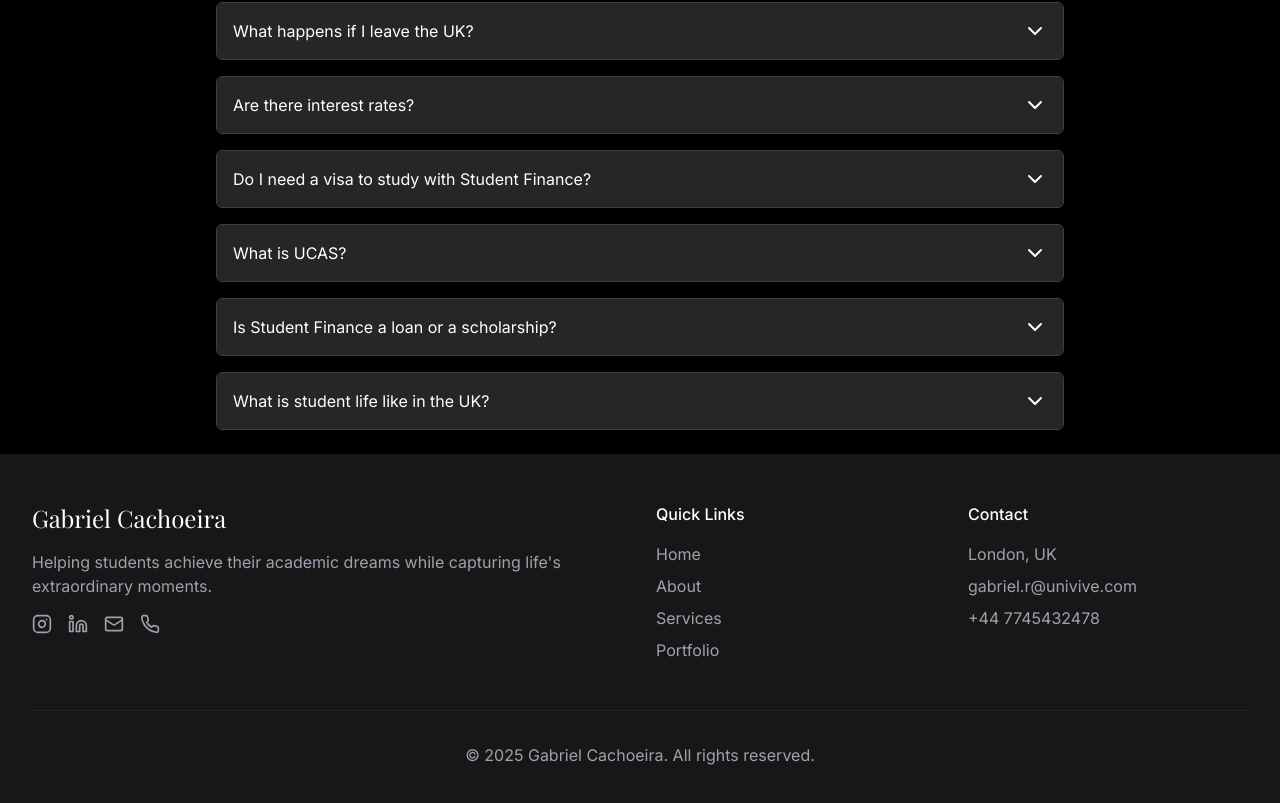
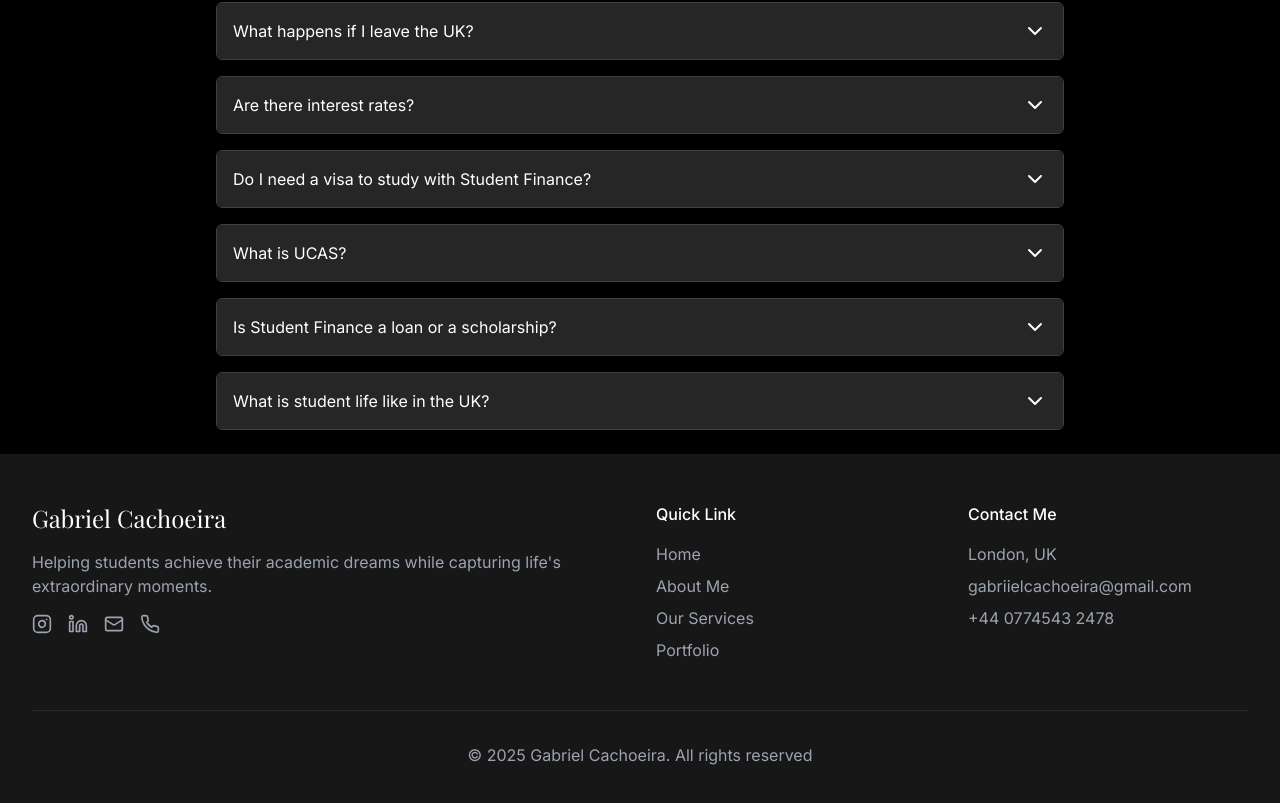
Before and after one commit to cachoeira33/StudentAdvisorWebsite, a React (Vite) app: page /faq in a window 1280 px wide. Shown: the part 1488-2291 px from the top of the page. Built offline with nearby package versions, Linux system fonts and the light colour scheme.

Commit message:
Cocrrecao traducoes

```diff
--- a/src/components/Footer.tsx
+++ b/src/components/Footer.tsx
@@ -1,7 +1,11 @@
 import React from 'react';
 import { Instagram, Linkedin, Mail, Phone } from 'lucide-react';
 
+import { useTranslation } from 'react-i18next';
+import 'i18next';
+
 const Footer = () => {
+  const { t } = useTranslation();
   return (
     <footer className="bg-neutral-900 text-gray-400">
       <div className="max-w-7xl mx-auto px-4 sm:px-6 lg:px-8 py-12">
@@ -9,38 +13,38 @@ const Footer = () => {
           <div className="col-span-1 md:col-span-2">
             <h3 className="text-2xl font-serif text-white mb-4">Gabriel Cachoeira</h3>
             <p className="mb-4">
-              Helping students achieve their academic dreams while capturing life's extraordinary moments.
+              {t('footer.EffectMessage')}
             </p>
             <div className="flex space-x-4">
               <SocialLink href="https://www.instagram.com/gabriielcachoeira" icon={<Instagram size={20} />} />
               <SocialLink href="#" icon={<Linkedin size={20} />} />
               <SocialLink href="mailto:gabriel.r@univive.com" icon={<Mail size={20} />} />
-              <SocialLink href="tel:+447745432478" icon={<Phone size={20} />} />
+              <SocialLink href={t('contactDetails.phoneNumber')} icon={<Phone size={20} />} />
             </div>
           </div>
 
           <div>
-            <h4 className="text-white font-medium mb-4">Quick Links</h4>
+            <h4 className="text-white font-medium mb-4">{t('footer.atalhotexto')}</h4>
             <ul className="space-y-2">
-              <FooterLink href="#home">Home</FooterLink>
-              <FooterLink href="#about">About</FooterLink>
-              <FooterLink href="#services">Services</FooterLink>
+              <FooterLink href="#home">{t('nav.home')}</FooterLink>
+              <FooterLink href="#about">{t('aboutPage.title')}</FooterLink>
+              <FooterLink href="#services">{t('services.title')}</FooterLink>
               <FooterLink href="#portfolio">Portfolio</FooterLink>
             </ul>
           </div>
 
           <div>
-            <h4 className="text-white font-medium mb-4">Contact</h4>
+            <h4 className="text-white font-medium mb-4">{t('contactDetails.title')}</h4>
             <ul className="space-y-2">
               <li>London, UK</li>
-              <li>gabriel.r@univive.com</li>
-              <li>+44 7745432478</li>
+              <li>{t('contactDetails.emailAdvisor')}</li>
+              <li>{t('contactDetails.phoneNumber')}</li>
             </ul>
           </div>
         </div>
 
         <div className="border-t border-neutral-800 mt-12 pt-8 text-center">
-          <p>&copy; {new Date().getFullYear()} Gabriel Cachoeira. All rights reserved.</p>
+          <p>&copy; {new Date().getFullYear()} Gabriel Cachoeira. {t('footer.DireitosReservados')}</p>
         </div>
       </div>
     </footer>
--- a/src/components/Navbar.tsx
+++ b/src/components/Navbar.tsx
@@ -32,7 +32,7 @@ const Navbar = () => {
             <NavLink to="/student-finance">{t('nav.funding')}</NavLink>
             <NavLink to="/contact">{t('nav.contact')}</NavLink>
             <NavLink to="/testimonials">{t('nav.testimonials') || 'Testimonials'}</NavLink>
-            <NavLink to="/faq">{t('nav.faq')}</NavLink>
+            <NavLink to="/faq">{t('nav.navfaq')}</NavLink>
             <LanguageSelector />
             <button
               onClick={handleBookMeeting}
--- a/src/i18n/locales/en-GB.json
+++ b/src/i18n/locales/en-GB.json
@@ -9,7 +9,7 @@
     "contact": "Contact",
     "foundation": "Foundation Year",
     "bookMeeting": "Book a Meeting",
-    "faq": "FAQ"
+    "navfaq": "FAQ"
   },
   "hero": {
     "title": "Study in the UK",
@@ -74,8 +74,27 @@
       }
     ]
   },
-
-  "sfe": {
+  "footer": {
+    "contact": "Contact Me",
+    "followUs": "Follow Us On",
+    "EffectMessage": "Helping students achieve their academic dreams while capturing life's extraordinary moments.",
+    "DireitosReservados": "All rights reserved",
+    "atalhotexto": "Quick Link"
+  },
+  "contactDetails": {
+    "title": "Contact Me",
+    "phoneNumber": "+44 0774543 2478",
+    "emailAdvisor": "gabriielcachoeira@gmail.com"
+  },
+  "newsletter": {
+      "subscribe": "Subscribe to our Newsletter",
+      "emailPlaceholder": "Enter your email address",
+      "subscribeButton": "Subscribe",
+      "title": "Stay Updated",
+      "description": "Subscribe to our newsletter for the latest news, tips, and resources related to studying in the UK.",
+      "subscribeButtonAlt": "Subscribe Now"
+    },
+  "sfeInfo": {
     "title": "Student Finance England Benefits",
     "subtitle": "Financial Support for Your Studies",
     "tuitionLoan": "Tuition Fee Loan",
@@ -85,7 +104,68 @@
     "repayment": "Flexible Repayment",
     "repaymentDesc": "Only start repaying when you earn above the threshold",
     "additional": "Additional Support",
-        "additionalDesc": "Extra funding available for disabled students and those with dependents"
+    "additionalDesc": "Extra funding available for disabled students and those with dependents",
+    "funding": {
+      "title": "Student Finance",
+      "description": "Learn about the financial support available for students in the UK, including tuition fee loans, maintenance loans, and additional funding options."
+    },
+    "sfe.tuitionLoan": {
+      "title": "Tuition Fee Loan",
+      "description": "Cover your full tuition fees with a loan that you only start repaying after graduation."
+    },
+    "sfe.maintenanceLoan": {
+      "title": "Maintenance Loan",
+      "description": "Get support for living costs while you study."
+    },
+    "sfe.repayment": {
+      "title": "Flexible Repayment",
+      "description": "Only start repaying when you earn above the threshold."
+    },
+    "sfe.additional": {
+      "title": "Additional Support",
+      "description": "Extra funding available for disabled students and those with dependents."
+    },
+    "sfe.tuitionLoanDesc": {
+      "description": "Cover your full tuition fees with a loan that you only start repaying after graduation."
+    },
+    "sfe.maintenanceLoanDesc": {
+      "description": "Get support for living costs while you study."
+    },
+    "sfe.tuitionDesc": {
+      "description": "Cover your full tuition fees with a loan that you only start repaying after graduation."
+    },
+    "sfe.maintenanceDesc": {
+      "description": "Get support for living costs while you study."
+    },
+    "sfe.repaymentDesc": {
+      "description": "Only start repaying when you earn above the threshold."
+    },
+    "sfe.additionalDesc": {
+      "description": "Extra funding available for disabled students and those with dependents."
+    },
+    "sfeBenefits": {
+      "title": "Student Finance England Benefits",
+      "description": "Financial support for your studies, including tuition fee loans, maintenance loans, and additional support for eligible students."
+    },
+    "sfeTuitionLoan": {
+      "title": "Tuition Fee Loan",
+      "description": "Cover your full tuition fees with a loan that you only start repaying after graduation."
+    },
+    "sfeMaintenanceLoan": {
+      "title": "Maintenance Loan",
+      "description": "Get support for living costs while you study."
+    },
+    "sfeRepayment": {
+      "title": "Flexible Repayment",
+      "description": "Only start repaying when you earn above the threshold."
+    },
+    "sfeAdditional": {
+      "title": "Additional Support",
+      "description": "Extra funding available for disabled students and those with dependents."
+    },
+    "sfeTuitionDesc": {
+      "description": "Cover your full tuition fees with a loan that you only start repaying after graduation."
+    }
   },
   "faq": {
     "title": "Frequently Asked Questions",
@@ -211,23 +291,8 @@
       "answer": "Yes, you can apply for funding for the next academic year if you meet the criteria."
     }
   },
-      "footer": {
-        "contact": "Contact Us",
-        "privacy": "Privacy Policy",
-        "terms": "Terms of Service",
-        "social": {
-          "followUs": "Follow Us",
-          "facebook": "Facebook",
-          "twitter": "Twitter",
-          "instagram": "Instagram"
-        },
-        "newsletter": {
-          "subscribe": "Subscribe to our Newsletter",
-          "emailPlaceholder": "Enter your email address",
-          "subscribeButton": "Subscribe"
-        }
-      },
-      "about": {
+
+  "aboutUs": {
    "title": "About Us",
    "description": "We are dedicated to helping students navigate the complexities of studying in the UK, from university applications to student finance and our mission is to provide clear, accessible information and personalized support to ensure your success in the UK education system.",
    "team": "Meet Our Team",
@@ -290,11 +355,6 @@
   "cta": "Schedule Your Consultation"
 },
 "learnMore": {
-        "title": "Learn More",
-        "description": "Discover more about our services, the UK education system, and how we can assist you in achieving your academic goals."
-      },
-      "newsletter": {
-        "title": "Stay Updated",
   "description": "Subscribe to our newsletter for the latest news, tips, and resources related to studying in the UK.",
   "subscribeButton": "Subscribe Now"
 },
@@ -314,68 +374,6 @@
   "emailPlaceholder": "Your Email",
   "messagePlaceholder": "Your Message",
   "submitButton": "Send Message"
-      },
-      "funding": {
-        "title": "Student Finance",
-        "description": "Learn about the financial support available for students in the UK, including tuition fee loans, maintenance loans, and additional funding options.",
-        "cta": "Explore Student Finance"
-      },
-      "sfe.tuitionLoan": {
-        "title": "Tuition Fee Loan",
-        "description": "Cover your full tuition fees with a loan that you only start repaying after graduation."
-      },
-      "sfe.maintenanceLoan": {
-        "title": "Maintenance Loan",
-        "description": "Get support for living costs while you study."
-      },
-      "sfe.repayment": {
-        "title": "Flexible Repayment",
-        "description": "Only start repaying when you earn above the threshold."
-      },
-      "sfe.additional": {
-        "title": "Additional Support",
-        "description": "Extra funding available for disabled students and those with dependents."
-      },
-      "sfe.tuitionLoanDesc": {
-        "description": "Cover your full tuition fees with a loan that you only start repaying after graduation."
-      },
-      "sfe.maintenanceLoanDesc": {
-        "description": "Get support for living costs while you study."
-      },
-      "sfe.tuitionDesc": {
-        "description": "Cover your full tuition fees with a loan that you only start repaying after graduation."
-      },
-      "sfe.maintenanceDesc": {
-        "description": "Get support for living costs while you study."
-      },
-      "sfe.repaymentDesc": {
-        "description": "Only start repaying when you earn above the threshold."
-      },
-      "sfe.additionalDesc": {
-        "description": "Extra funding available for disabled students and those with dependents."
-      },
-      "sfeBenefits": {
-        "title": "Student Finance England Benefits",
-        "description": "Financial support for your studies, including tuition fee loans, maintenance loans, and additional support for eligible students."
-      },
-      "sfeTuitionLoan": {
-        "title": "Tuition Fee Loan",
-        "description": "Cover your full tuition fees with a loan that you only start repaying after graduation."
-      },
-      "sfeMaintenanceLoan": {
-        "title": "Maintenance Loan",
-        "description": "Get support for living costs while you study."
-      },
-      "sfeRepayment": {
-        "title": "Flexible Repayment",
-        "description": "Only start repaying when you earn above the threshold."
-      },
-      "sfeAdditional": {
-        "title": "Additional Support",
-        "description": "Extra funding available for disabled students and those with dependents."
-      },
-      "sfeTuitionDesc": {
-        "description": "Cover your full tuition fees with a loan that you only start repaying after graduation."
 },
 "contactPage": {
   "title": "Contact Me",
@@ -420,9 +418,7 @@
   "title": "What is a Foundation Year?",
   "paragraph1": "The Foundation Year is a preparatory year designed to equip students with the academic skills necessary to enter a full undergraduate course.",
   "paragraph2": "During this year, students receive training in subjects like mathematics, academic English, and other essential knowledge relevant to their chosen degree.",
-        "paragraph3": "By the end of the year, you will be ready to begin your full degree course with a solid foundation for success.",
-        "paragraph4": "It allows you to build a network with other international students and professors, making your integration easier."
-
+  "paragraph3": "By the end of the year, you will be ready to begin your full degree course with a solid foundation for success."
 },
 "imageAlt": "Students studying"
 }
--- a/src/i18n/locales/es-ES.json
+++ b/src/i18n/locales/es-ES.json
@@ -1,6 +1,5 @@
 {
-  "phoneNumber": "+44 0774543 2478",
-  "navigation": {
+    "nav": {
     "home": "Inicio",
     "about": "Sobre mí",
     "services": "Servicios",
@@ -20,6 +19,19 @@
       "learnMore": "Saber más"
     }
   },
+  "footer": {
+    "contact": "Contáctame",
+    "followUs": "Síguenos en",
+    "EffectMessage": "Ayudando a los estudiantes a alcanzar sus sueños académicos mientras capturamos los momentos extraordinarios de la vida.",
+    "DireitosReservados": "Todos los derechos reservados",
+    "atalhotexto": "Link rapido"
+  },
+  "contactDetails": {
+    "title": "Contáctame",
+    "phoneNumber": "+44 0774543 2478",
+    "emailAdvisor": "gabriielcachoeira@gmail.com"
+  },
+
   "aboutPage": {
     "title": "Sobre mí",
     "subtitle": "Tu Experto en Educación Superior en el Reino Unido",
@@ -54,7 +66,28 @@
         "title": "Orientación Académica",
         "description": "Consejos personalizados para elegir el curso adecuado"
       }
-    ]
+    ],
+    "benefitSection": {
+      "title": "Beneficios de hacer un curso de Foundation Year",
+      "benefitContent": "Los cursos de Año Fundacional son ideales para estudiantes que necesitan un año preparatorio antes de comenzar su título universitario. Estos cursos te proporcionan las habilidades y conocimientos necesarios para tener éxito en tu carrera elegida."
+    },
+    "intro": "Los cursos de Año Fundacional son una excelente oportunidad para quienes desean estudiar en el Reino Unido pero no tienen las calificaciones académicas necesarias para ingresar directamente a un título universitario.",
+    "studentsLimited": {
+      "title": "Estudiantes con Experiencia Académica Limitada",
+      "content": "Si no tienes las calificaciones necesarias para ingresar directamente a un curso universitario, un Año Fundacional te ofrece la oportunidad de actualizar tus conocimientos y habilidades para una transición suave a la educación superior."
+    },
+    "professionals": {
+      "title": "Profesionales que Regresan a lo Académico",
+      "content": "Si has estado fuera de la educación formal por un tiempo y deseas reingresar al ambiente académico, el Año Fundacional proporciona apoyo preparatorio."
+    },
+    "international": {
+      "title": "Estudiantes Internacionales e Inmigrantes",
+      "content": "Para aquellos que se han mudado recientemente al Reino Unido y necesitan un año de adaptación antes de comenzar su título universitario."
+    },
+    "nonTraditional": {
+      "title": "Estudiantes con Calificaciones No Tradicionales",
+      "content": "Si tienes diplomas o calificaciones que no son directamente reconocidos en el Reino Unido, el Año Fundacional podría ser el puente hacia el título que deseas."
+    }
  },
   "sfe": {
     "title": "Ventajas del Student Finance England",
@@ -169,6 +202,7 @@
     }
   },
   "services": {
+    "title": "Servicos",
     "titlefoundation": "Nuestros Servicios",
     "cards": {
       "consultancy": {
@@ -243,36 +277,13 @@
         "message": "Mensaje",
         "submit": "Enviar"
       }
-    },
-    "title": "Cursos de Año Fundacional",
-    "benefitSection": {
-      "title": "¿Quién puede beneficiarse de los cursos de Año Fundacional?",
-      "intro": "Los cursos de Año Fundacional son una excelente oportunidad para quienes desean estudiar en el Reino Unido pero no tienen las calificaciones académicas necesarias para ingresar directamente a un título universitario.",
-      "studentsLimited": {
-        "title": "Estudiantes con Experiencia Académica Limitada",
-        "content": "Si no tienes las calificaciones necesarias para ingresar directamente a un curso universitario, un Año Fundacional te ofrece la oportunidad de actualizar tus conocimientos y habilidades para una transición suave a la educación superior."
-      },
-      "professionals": {
-        "title": "Profesionales que Regresan a lo Académico",
-        "content": "Si has estado fuera de la educación formal por un tiempo y deseas reingresar al ambiente académico, el Año Fundacional proporciona apoyo preparatorio."
-      },
-      "international": {
-        "title": "Estudiantes Internacionales e Inmigrantes",
-        "content": "Para aquellos que se han mudado recientemente al Reino Unido y necesitan un año de adaptación antes de comenzar su título universitario."
-      },
-      "nonTraditional": {
-        "title": "Estudiantes con Calificaciones No Tradicionales",
-        "content": "Si tienes diplomas o calificaciones que no son directamente reconocidos en el Reino Unido, el Año Fundacional podría ser el puente hacia el título que deseas."
     }
   },
   "whatIsSection": {
     "title": "¿Qué es un Año Fundacional?",
     "paragraph1": "El Año Fundacional es un año preparatorio diseñado para equipar a los estudiantes con las habilidades académicas necesarias para ingresar a un curso universitario completo.",
     "paragraph2": "Durante este año, los estudiantes reciben formación en materias como matemáticas, inglés académico y otros conocimientos esenciales relevantes para el título elegido.",
-      "paragraph3": "Al final del año, estarás listo para comenzar tu curso de título completo con una base sólida para el éxito.",
-      "paragraph4": "Te permite construir una red de contactos con otros estudiantes internacionales y profesores, facilitando tu integración."
-
+    "paragraph3": "Al final del año, estarás listo para comenzar tu curso de título completo con una base sólida para el éxito."
   },
   "imageAlt": "Estudiantes estudiando"
 }
-}
--- a/src/i18n/locales/pt-BR.json
+++ b/src/i18n/locales/pt-BR.json
@@ -262,7 +262,7 @@
         "description": "Se você possui diplomas ou certificações que não são reconhecidos diretamente no Reino Unido, o Foundation Year pode ser a ponte para sua graduação."
       }
     },
-    "whatIs": {
+    "whatIsSection": {
       "title": "O que é um Foundation Year?",
       "p1": "O Foundation Year é um ano preparatório projetado para fornecer aos alunos as habilidades acadêmicas necessárias para ingressar em um curso de graduação.",
       "p2": "Durante esse ano, os alunos recebem treinamento em disciplinas como matemática, inglês acadêmico e outros conhecimentos relevantes para o curso desejado.",
```
Lines whose indentation alone changed are shown as unchanged.
